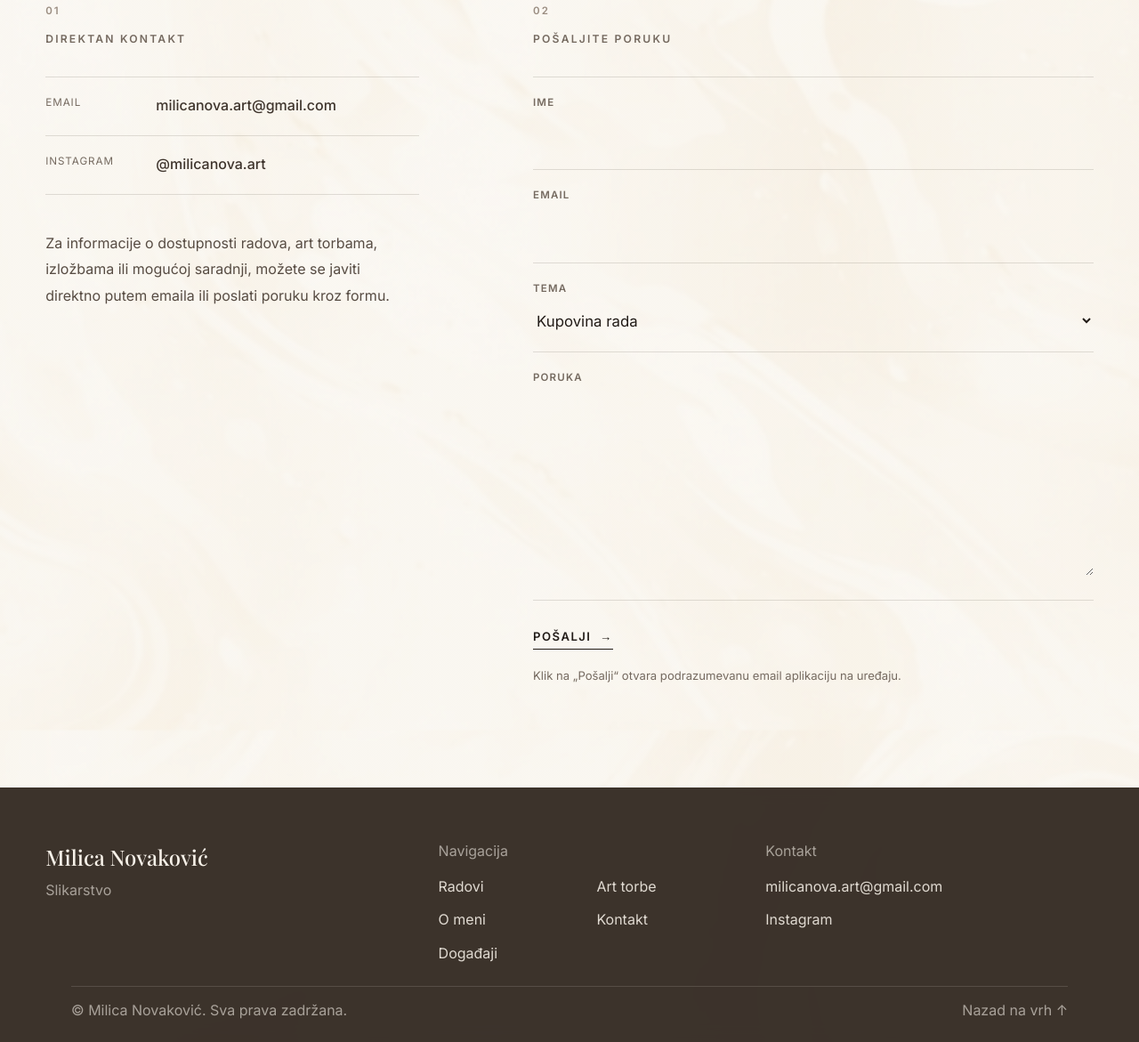
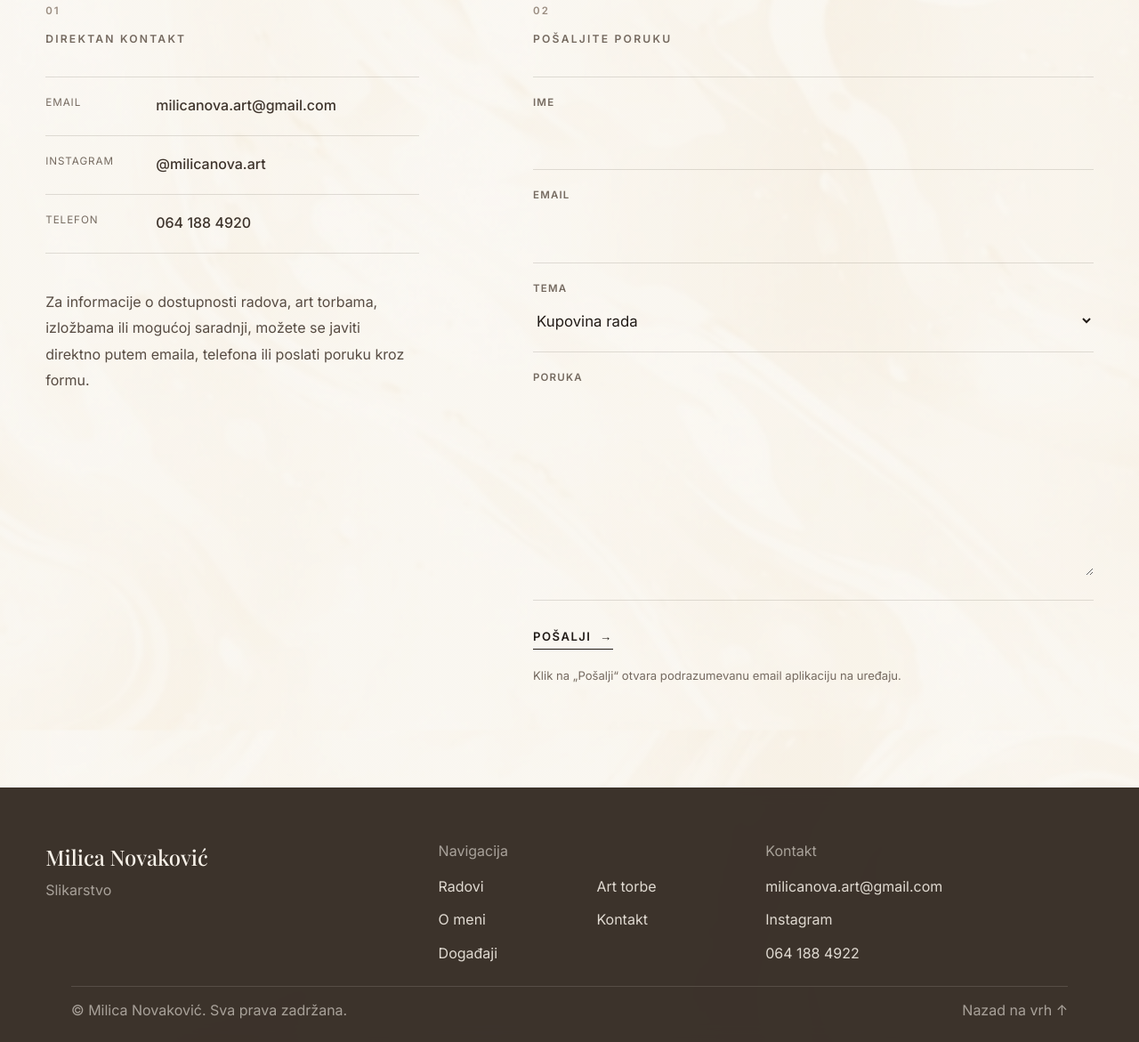
Before and after one commit to Pikolinko/milica-izlozba-pred, a plain HTML site: page contact.html in a window 1280 px wide. Shown: the part 1101-2272 px from the top of the page at 89% size. Drawn offline with nearby package versions, Linux system fonts and the light colour scheme.

Commit message:
Manja azuriranja oko izlozbe

```diff
--- a/contact.html
+++ b/contact.html
@@ -86,12 +86,17 @@
             <span>Instagram</span>
             <a href="https://instagram.com/milicanova.art/" target="_blank" rel="noreferrer">@milicanova.art</a>
           </div>
+
+          <div class="contact-info__row">
+            <span>Telefon</span>
+            <a href="tel:+381641884922">064 188 4920</a>
+          </div>
         </div>
 
         <div class="contact-info__note">
           <p>
             Za informacije o dostupnosti radova, art torbama, izložbama ili mogućoj saradnji,
-            možete se javiti direktno putem emaila ili poslati poruku kroz formu.
+            možete se javiti direktno putem emaila, telefona ili poslati poruku kroz formu.
           </p>
         </div>
       </div>
@@ -186,6 +191,7 @@
       <div class="footer__label">Kontakt</div>
       <a class="footer__link" href="mailto:milicanova.art@gmail.com">milicanova.art@gmail.com</a>
       <a class="footer__link" href="https://instagram.com/milicanova.art/" target="_blank" rel="noreferrer">Instagram</a>
+      <a class="footer__link" href="tel:+381641884922">064 188 4922</a>
     </div>
   </div>
 
```
Also changed, not shown: events.html (+3 -3 lines), 1 other file.
